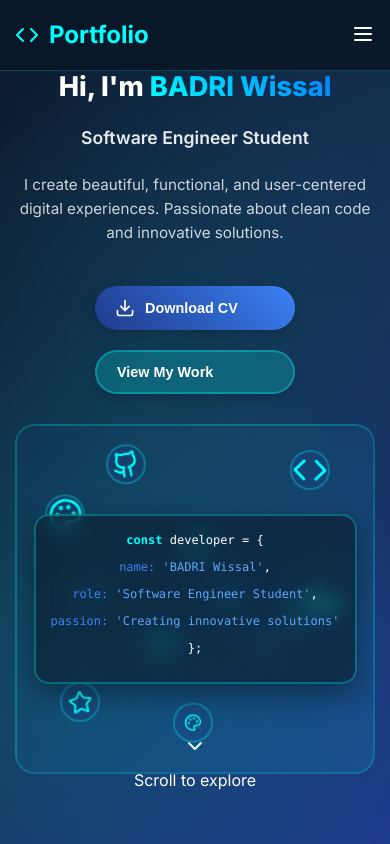
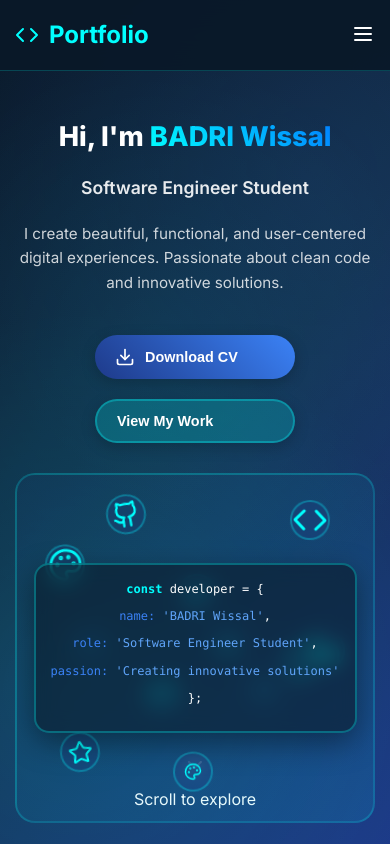
Before and after one commit to Wissal-badri/Portify, a React (Create React App) app: page / in a window 390 px wide. Shown: the top 844 px of the page. Built offline with nearby package versions, Linux system fonts and the light colour scheme.

Commit message:
changes made for the App.css

```diff
--- a/src/App.css
+++ b/src/App.css
@@ -382,6 +382,7 @@ img {
 /* Section Styles */
 section {
   padding: 100px 0;
+  scroll-margin-top: 90px;
 }
 
 .section-header {
@@ -1129,6 +1130,11 @@ section {
     gap: 30px;
   }
 
+
+  .hero {
+    padding-top: 120px;
+  }
+
   .hero-content h1 {
     font-size: 2.2rem;
     line-height: 1.2;
```
